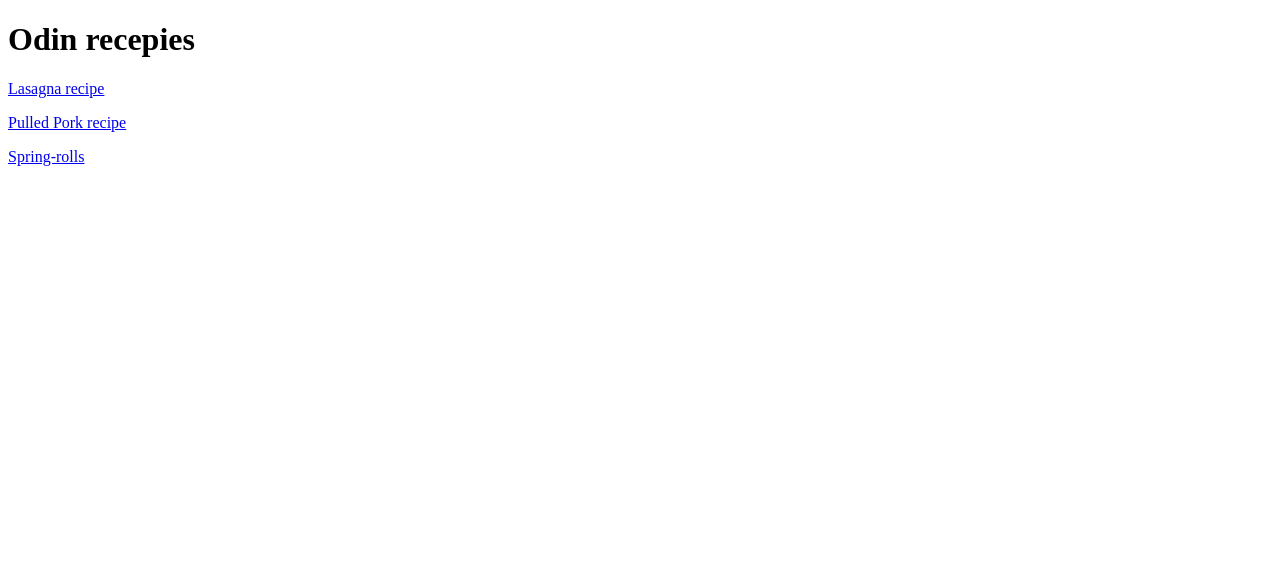
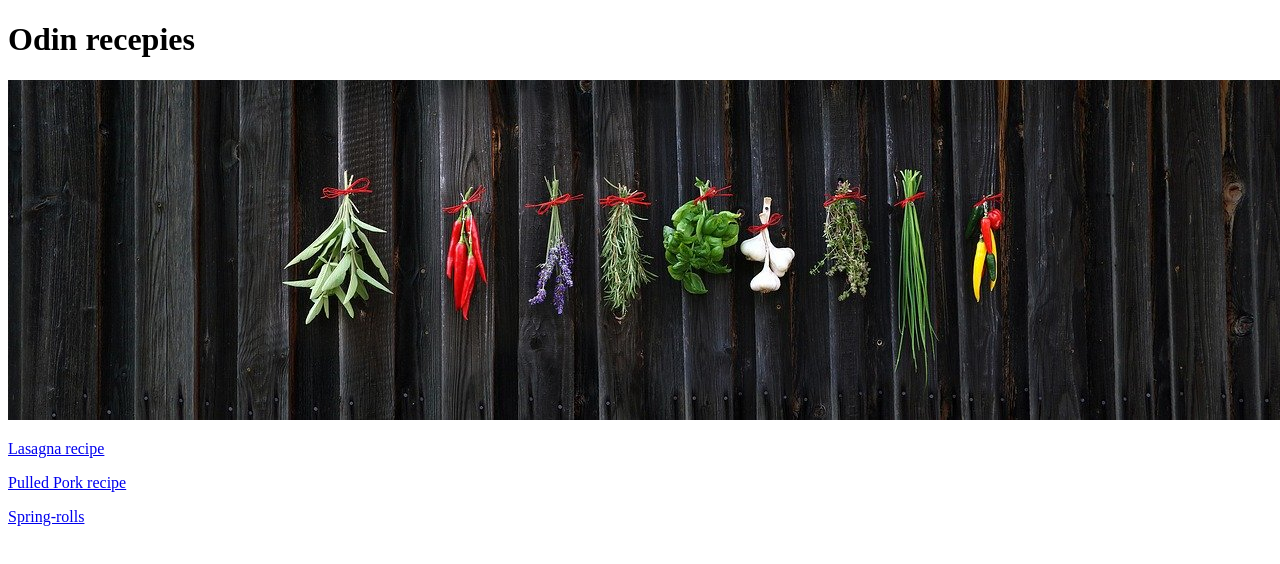
Before and after one commit to Aegedius11/Odin-recipes, a plain HTML site: page index.html in a window 1280 px wide. Drawn offline with Linux system fonts and the light colour scheme.

Commit message:
Add a img to main page

```diff
--- a/index.html
+++ b/index.html
@@ -8,6 +8,8 @@
     <body>
         <h1>Odin recepies</h1>
 
+        <img src="./Images/spices.jpg" alt="Some herbs">
+
         <p><a href="./recepies/lasagna.html">Lasagna recipe</a></p>
         <p><a href="./recepies/pulled_pork.html"> Pulled Pork recipe</a></p>
         <p><a href="./recepies/spring-rolls.html">Spring-rolls</a></p>
```
Also changed, not shown: Images/spices.jpg (added).
